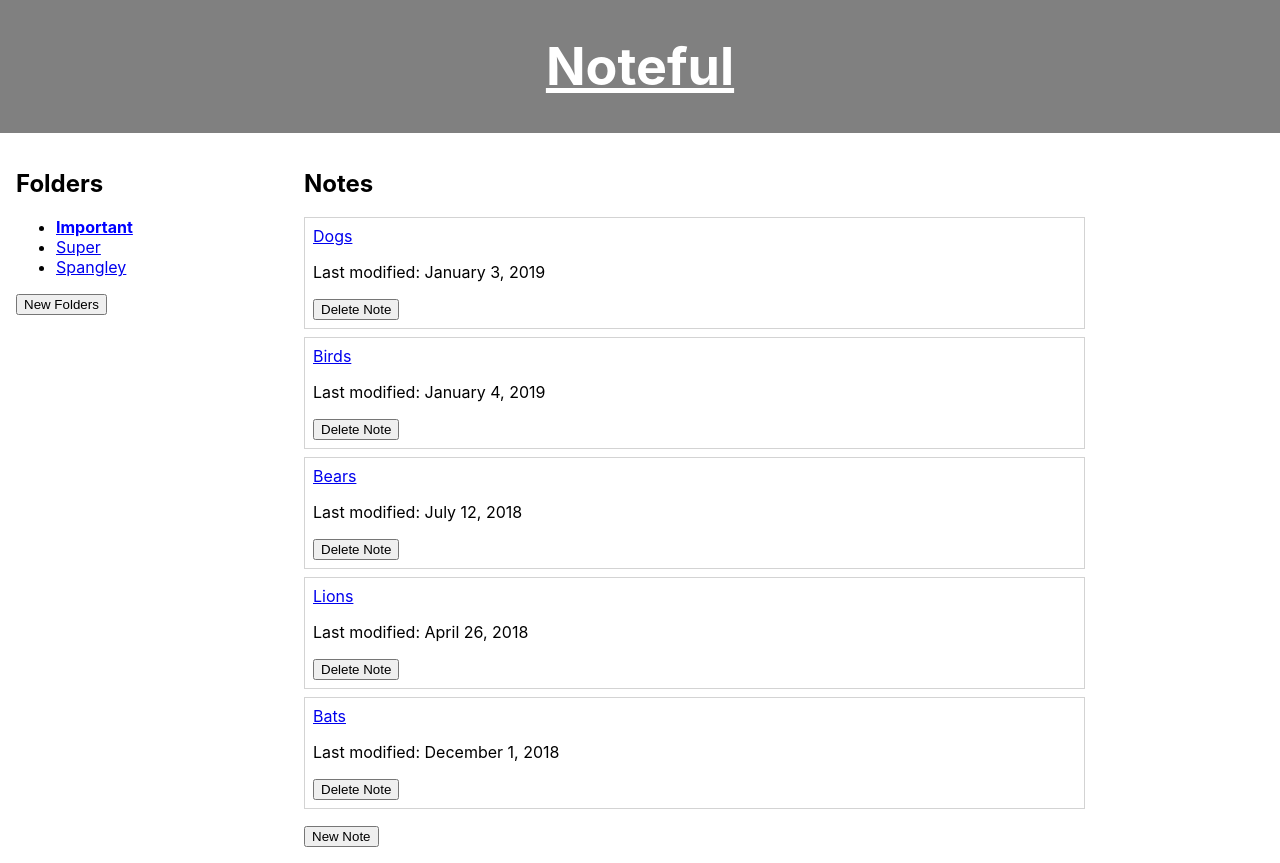
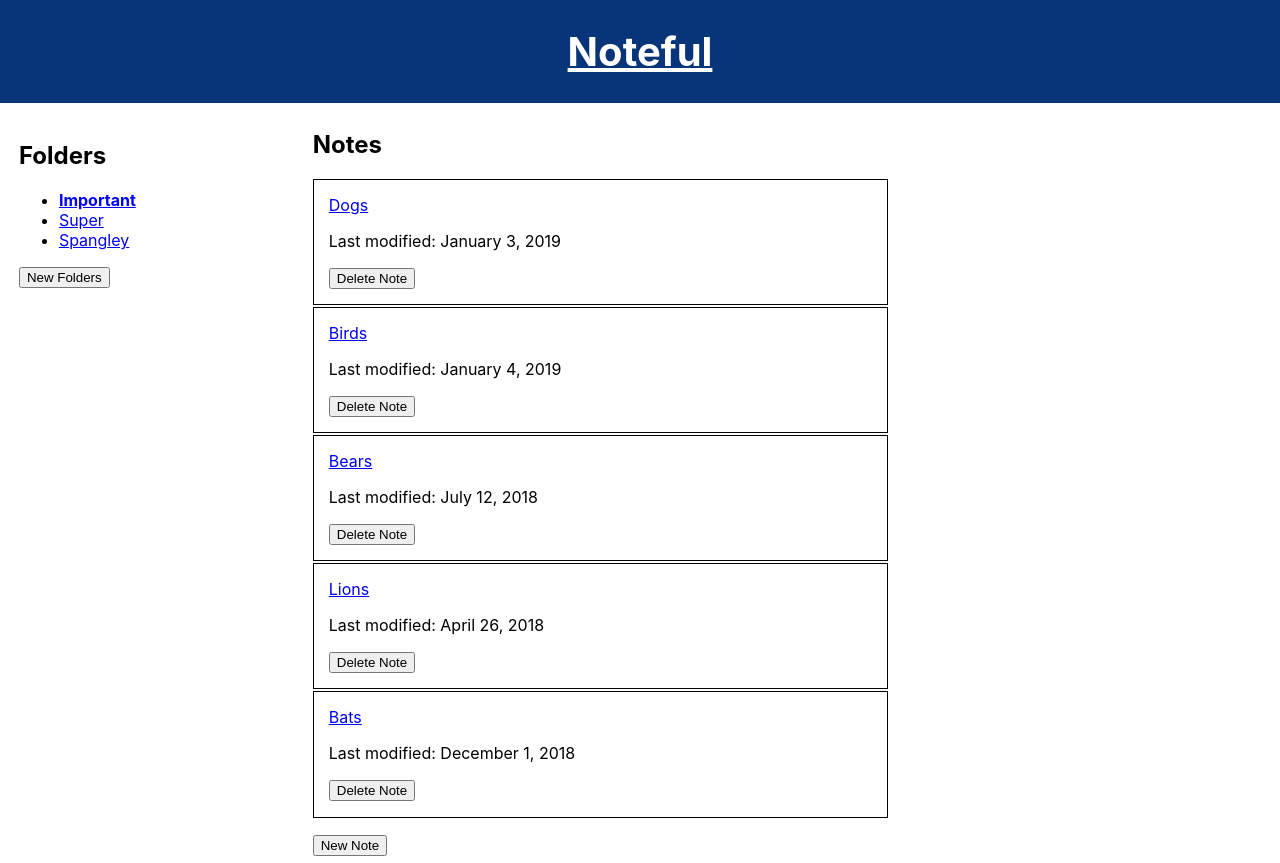
Before and after one commit to Tamara570/noteful, a React (Create React App) app: page /folders/b0715efe-ffaf-11e8-8eb2-f2801f1b9fd1 in a window 1280 px wide. Built offline with nearby package versions, Linux system fonts and the light colour scheme.

Commit message:
routes are done

```diff
--- a/src/App.css
+++ b/src/App.css
@@ -1,44 +1,24 @@
 .App {
   text-align: center;
-}
 
-.App-logo {
-  height: 40vmin;
-  pointer-events: none;
-}
-
-@media (prefers-reduced-motion: no-preference) {
-  .App-logo {
-    animation: App-logo-spin infinite 20s linear;
-  }
 }
 
 .App-header {
-  background-color:grey;
-  min-height: 10vh;
+  background-color:rgb(8, 53, 121);
+  font-size: 20px;
+  min-height: 9mm;
   display: flex;
   flex-direction: column;
   align-items: center;
   justify-content: center;
-  font-size: calc(10px + 2vmin);
 }
 
 .App-header a {
-  color: white;
+  color: rgb(255, 255, 255);
 }
 
-.App-link {
-  color: black;
-}
 
-@keyframes App-logo-spin {
-  from {
-    transform: rotate(0deg);
-  }
-  to {
-    transform: rotate(360deg);
-  }
-}
+
 
 .Sidebar {
   box-sizing: border-box;
@@ -46,16 +26,16 @@
   display: inline-block;
   float: left;
   text-align: left;
-  padding: 1rem;
-  padding-bottom: 2rem;
-  min-height: 80vh;
+  padding: 5mm;
+  padding-bottom: 2mm;
+  min-height: 80mm;
 }
 
 .Main {
   box-sizing: border-box;
-  padding: 1rem;
-  padding-left: 3rem;
-  width: 66%;
+  padding: 2mm;
+  padding-left: 15mm;
+  width: 50%;
   display: inline-block;
   float: left;
   text-align: left;
@@ -69,9 +49,9 @@
 .Note {
   display: block;
   box-sizing: border-box;
-  padding: .5rem;
-  margin-bottom: .5rem;
-  border: 1px solid lightgray;
+  padding: 4mm;
+  margin-bottom: .5mm;
+  border: 1px solid black;
 }
 
 .folder.selected {
--- a/src/App.js
+++ b/src/App.js
@@ -1,11 +1,11 @@
 import React from 'react';
+import { Route, Link } from 'react-router-dom';
 import './App.css';
 import STORE from './dummy-store'
 import NoteListNav from './NoteListNav/NoteListNav'
-import NoteListMain from './NoteListMain/NoteListMain'
-import NotePageMain from './NotePageMain/NotePageMain'
+import NoteList from './NoteList/NoteList'
+import NotePage from './NotePage/NotePage'
 import NotePageNav from './NotePageNav/NotePageNav'
-import { Route, Switch, Link } from 'react-router-dom';
 
 
 class App extends React.Component {
@@ -17,8 +17,7 @@ class App extends React.Component {
           <h1><Link to={'/'}>Noteful</Link></h1>
         </header>
 
-        <aside>
-
+        <sidebar>
           <Route
             exact
             path='/'
@@ -49,7 +48,7 @@ class App extends React.Component {
               )
             }}
           />
-        </aside>
+        </sidebar>
 
 
         <main>
@@ -57,7 +56,7 @@ class App extends React.Component {
             exact
             path='/'
             render={() =>
-              <NoteListMain notes={this.state.notes} />
+              <NoteList notes={this.state.notes} />
             }
           />
           <Route
@@ -66,7 +65,7 @@ class App extends React.Component {
             render={(props) => {
               return (
 
-                <NoteListMain
+                <NoteList
                   notes={this.state.notes.filter(
                     note => note.folderId === props.match.params.folderId
                   )}
@@ -82,7 +81,7 @@ class App extends React.Component {
                 note => note.id === props.match.params.noteId
               )
               return (
-                <NotePageMain {...selectedNote}/>
+                <NotePage {...selectedNote}/>
 
               )
             }}
--- a/src/NoteListMain/NoteListMain.js
+++ b/src/NoteList/NoteList.js
@@ -1,5 +1,5 @@
 import React from 'react';
-import { Link } from 'react-router-dom';
+//mport { Link } from 'react-router-dom';
 import Note from '../Note/Note';
 
 class NoteListMain extends React.Component {
--- a/src/NotePageMain/NotePageMain.js
+++ b/src/NotePage/NotePage.js
@@ -1,5 +1,5 @@
 import React from 'react';
-import { Link } from 'react-router-dom';
+//import { Link } from 'react-router-dom';
 import Note from '../Note/Note';
 
 class NotePageMain extends React.Component {
```
Also changed, not shown: src/DynamicFolder.js (deleted, +0 -10 lines), src/DynamicNote.js (deleted, +0 -10 lines), src/NoteContext.js (added, +9 -0 lines).
